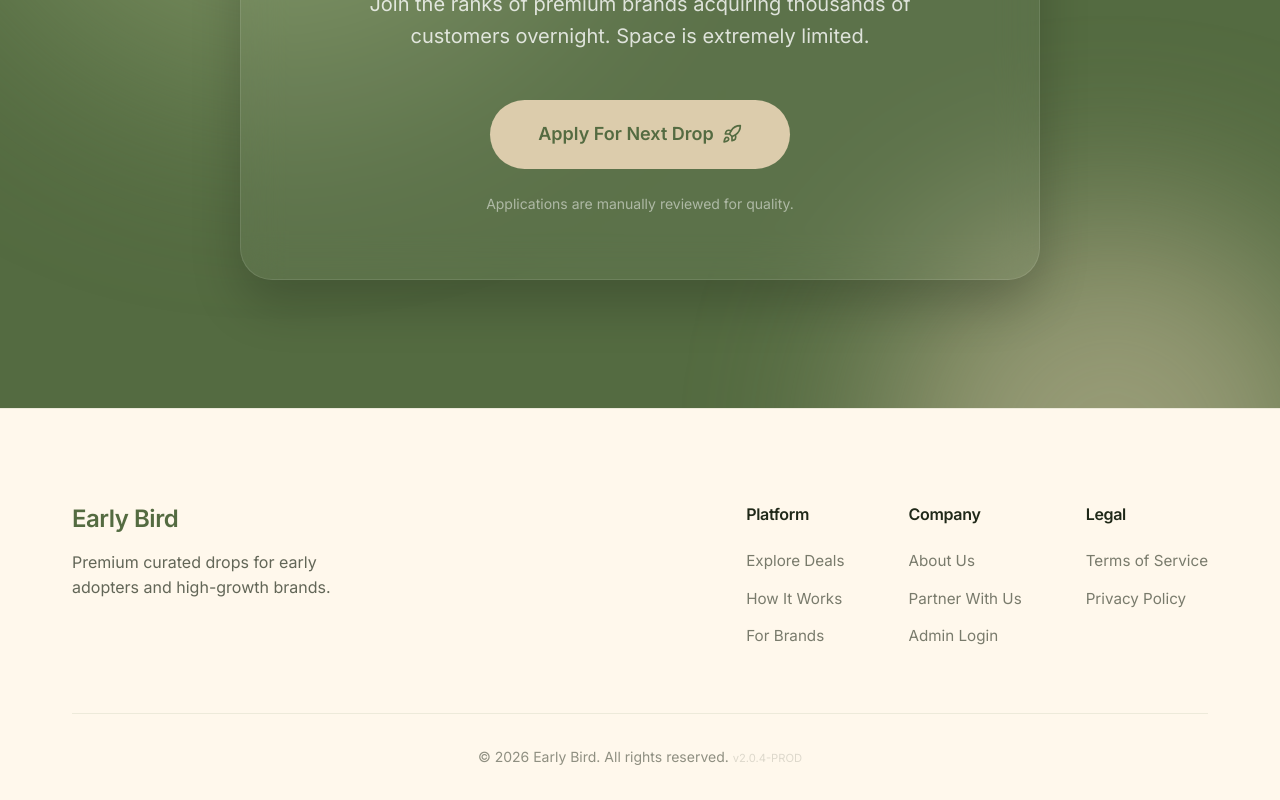
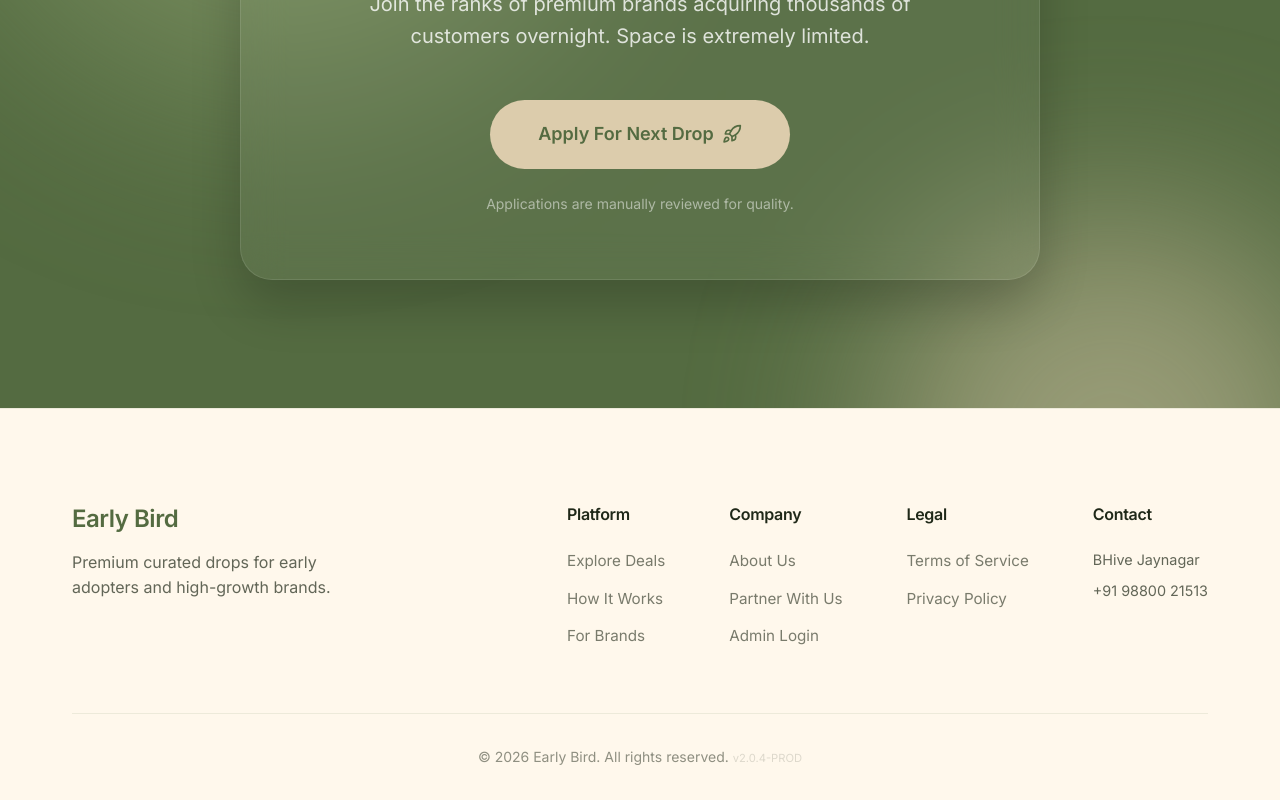
Before and after one commit to ae9-in/earlybird-prod, a React (Vite) app: page / in a window 1280 px wide. Shown: the part 5037-5837 px from the top of the page. Built offline with nearby package versions, Linux system fonts and the light colour scheme.

Commit message:
feat: add address and contact details to footer

```diff
--- a/src/components/Footer.tsx
+++ b/src/components/Footer.tsx
@@ -37,6 +37,14 @@ const Footer = () => {
                                 <li><a href="#">Privacy Policy</a></li>
                             </ul>
                         </div>
+
+                        <div className="link-group">
+                            <h4>Contact</h4>
+                            <ul style={{ fontSize: '0.9rem', color: 'rgba(31, 40, 24, 0.7)', gap: '0.5rem', display: 'flex', flexDirection: 'column' }}>
+                                <li>BHive Jaynagar</li>
+                                <li>+91 98800 21513</li>
+                            </ul>
+                        </div>
                     </div>
                 </div>
 
```
